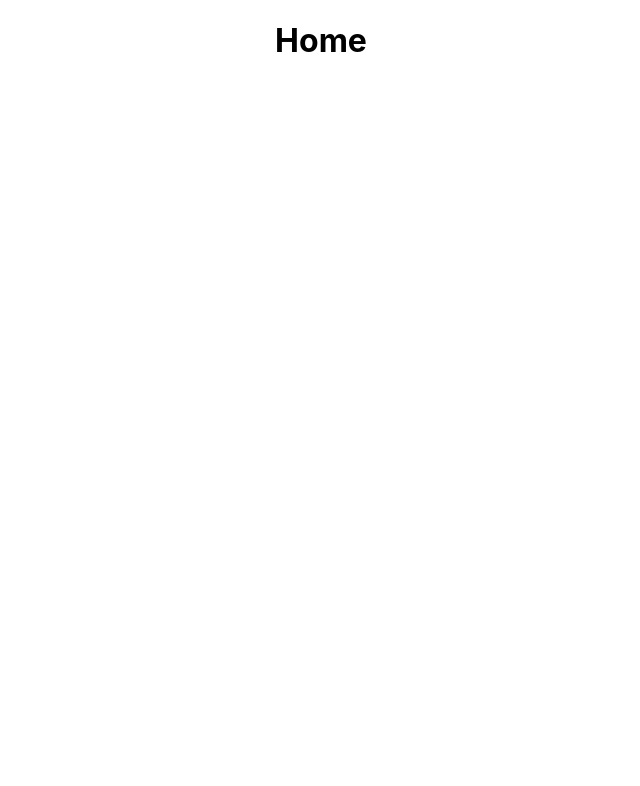
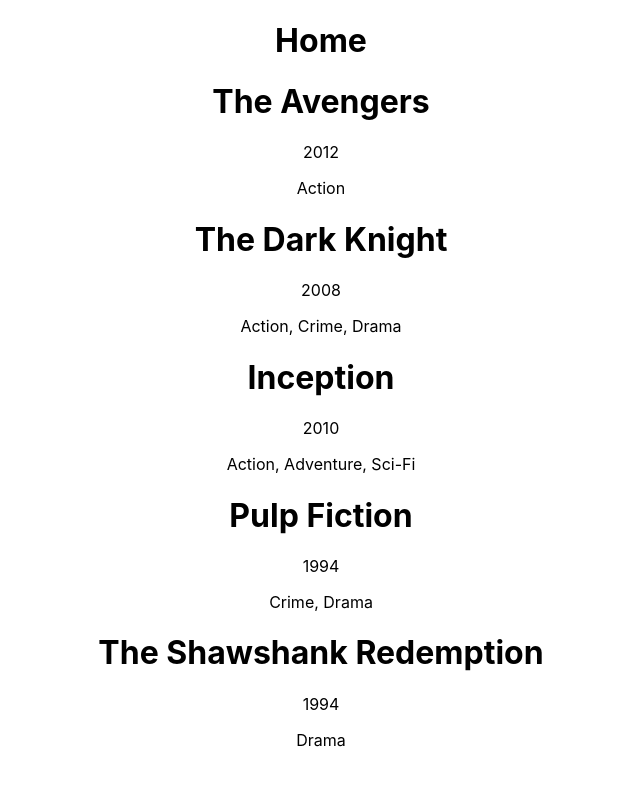
Before and after one commit to harleydi/react-router-movies, a React (Create React App) app: page / in a window 1280 px wide. Shown: the top 786 px of the page, without its empty margins (319-959 px from the left). Built offline with nearby package versions, Linux system fonts and the light colour scheme.

Commit message:
added READ functionality in home component and movieCard

```diff
--- a/src/App.js
+++ b/src/App.js
@@ -1,11 +1,74 @@
 import logo from './logo.svg';
 import './App.css';
+import { v4 as uuid } from 'uuid'
 import { Outlet } from 'react-router-dom';
+import { useState } from 'react';
+
 
 function App() {
+
+  const [movies, setMovies] = useState([
+    {
+        "id": uuid(),
+        "title": "The Avengers",
+        "year": 2012,
+        "director": "Joss Whedon",
+        "genre": "Action",
+        "rating": 8.0,
+        "runtime": 143,
+        "actors": ["Robert Downey Jr.", "Chris Evans", "Mark Ruffalo", "Chris Hemsworth", "Scarlett Johansson"],
+        "plot": "Earth's mightiest heroes must come together and learn to fight as a team to stop the mischievous Loki and his alien army from enslaving humanity."
+    },
+    {
+        "id": uuid(),
+        "title": "The Dark Knight",
+        "year": 2008,
+        "director": "Christopher Nolan",
+        "genre": "Action, Crime, Drama",
+        "rating": 9.0,
+        "runtime": 152,
+        "actors": ["Christian Bale", "Heath Ledger", "Michael Caine", "Gary Oldman", "Morgan Freeman"],
+        "plot": "When the menace known as the Joker wreaks havoc and chaos on the people of Gotham, Batman must accept one of the greatest psychological and physical tests of his ability to fight injustice."
+    },
+    {
+        "id": uuid(),
+        "title": "Inception",
+        "year": 2010,
+        "director": "Christopher Nolan",
+        "genre": "Action, Adventure, Sci-Fi",
+        "rating": 8.8,
+        "runtime": 148,
+        "actors": ["Leonardo DiCaprio", "Joseph Gordon-Levitt", "Elliot Page", "Tom Hardy", "Ken Watanabe"],
+        "plot": "A thief, who steals corporate secrets through the use of dream-sharing technology, is given the inverse task of planting an idea into the mind of a CEO."
+    },
+    {
+        "id": uuid(),
+        "title": "Pulp Fiction",
+        "year": 1994,
+        "director": "Quentin Tarantino",
+        "genre": "Crime, Drama",
+        "rating": 8.9,
+        "runtime": 154,
+         "actors": ["John Travolta", "Samuel L. Jackson", "Uma Thurman", "Bruce Willis", "Ving Rhames"],
+        "plot": "The lives of two mob hitmen, a boxer, a gangster and his wife, and a pair of diner bandits intertwine in four tales of violence and redemption."
+    },
+    {
+        "id": uuid(),
+        "title": "The Shawshank Redemption",
+        "year": 1994,
+        "director": "Frank Darabont",
+        "genre": "Drama",
+        "rating": 9.3,
+        "runtime": 142,
+         "actors": ["Tim Robbins", "Morgan Freeman", "Bob Gunton", "William Sadler", "Clancy Brown"],
+        "plot": "Two imprisoned men bond over a number of years, finding solace and eventual redemption through acts of common decency."
+    }
+])
+
+  console.log(movies)
   return (
     <div className="App">
-      <Outlet />
+      <Outlet context={{movies}} />
     </div>
   );
 }
--- a/src/Components/EditMovie.js
+++ b/src/Components/EditMovie.js
@@ -1,6 +1,9 @@
-import React from 'react'
+import React, { useEffect } from 'react'
 
 const EditMovie = () => {
+
+
+
   return (
     <div>EditMovie</div>
   )
--- a/src/Components/Home.js
+++ b/src/Components/Home.js
@@ -1,9 +1,17 @@
-import React from 'react'
+import React, { useEffect } from 'react'
+import { useOutletContext } from 'react-router-dom'
+import MovieCard from './MovieCard'
+const Home = () => {
+  const { movies } = useOutletContext()
 
-const Home = () => {
+
+
   return (
     <div>
         <h1>Home</h1>
+        <div>
+          {movies.map((movie) => <MovieCard movie={movie} />)}
+        </div>
     </div>
   )
 }
--- a/src/Components/MovieCard.js
+++ b/src/Components/MovieCard.js
@@ -0,0 +1,13 @@
+import React from 'react'
+
+const MovieCard = ({ movie }) => {
+  return (
+    <div>
+        <h1>{movie.title}</h1>
+        <p>{movie.year}</p>
+        <p>{movie.genre}</p>
+    </div>
+  )
+}
+
+export default MovieCard
```
Also changed, not shown: src/movies.js (deleted, +0 -57 lines).
